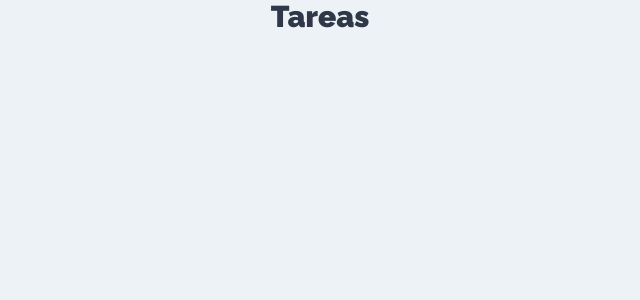
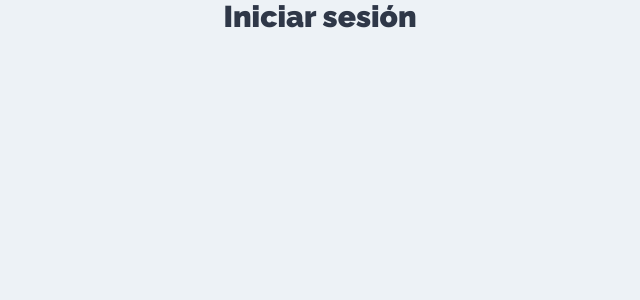
Before and after one commit to tonykevin/task, a React (Create React App) app: page / in a window 1280 px wide. Shown: the top 300 px of the page, without its empty margins (320-960 px from the left). Built offline with nearby package versions, Linux system fonts and the light colour scheme.

Commit message:
define routes for auth and projects

```diff
--- a/src/App.js
+++ b/src/App.js
@@ -1,8 +1,18 @@
 import React from 'react'
+import { BrowserRouter as Router, Switch, Route } from 'react-router-dom'
+
+import { Login, SignUp } from './components/auth'
+import { Projects } from './components/projects'
 
 function App () {
   return (
-    <h1>Tareas</h1>
+    <Router>
+      <Switch>
+        <Route exact path='/' component={Login} />
+        <Route exact path='/registrarse' component={SignUp} />
+        <Route exact path='/proyectos' component={Projects} />
+      </Switch>
+    </Router>
   )
 }
 
--- /dev/null
+++ b/src/components/auth/Login.js
@@ -0,0 +1,7 @@
+import React from 'react'
+
+const Login = () => (
+  <h1>Iniciar sesión</h1>
+)
+
+export default Login
--- /dev/null
+++ b/src/components/auth/SignUp.js
@@ -0,0 +1,7 @@
+import React from 'react'
+
+const SignUp = () => (
+  <h1>Regístrate</h1>
+)
+
+export default SignUp
--- /dev/null
+++ b/src/components/auth/index.js
@@ -0,0 +1,7 @@
+import Login from './Login'
+import SignUp from './SignUp'
+
+export {
+  Login,
+  SignUp
+}
--- /dev/null
+++ b/src/components/projects/Projects.js
@@ -0,0 +1,7 @@
+import React from 'react'
+
+const Projects = () => (
+  <h1>Proyectos</h1>
+)
+
+export default Projects
--- /dev/null
+++ b/src/components/projects/index.js
@@ -0,0 +1,5 @@
+import Projects from './Projects'
+
+export {
+  Projects
+}
```
Also changed, not shown: src/components/layout/index.js (added).
